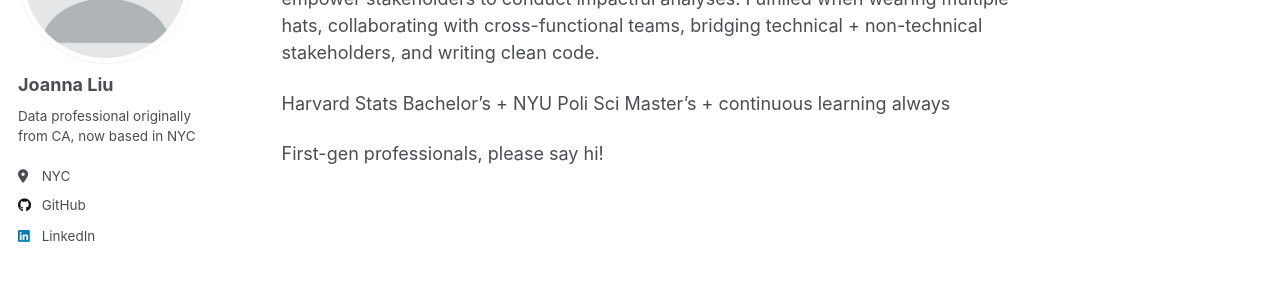
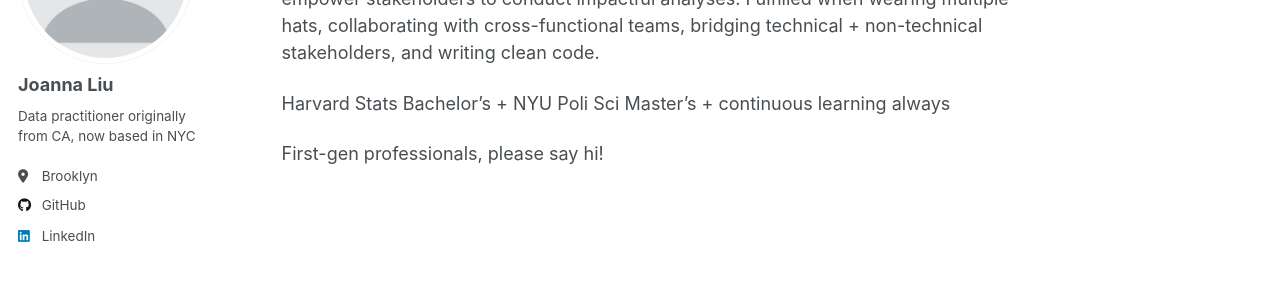
Before and after one commit to joannawliu/joannawliu.github.io, a Jekyll site: the page built from _pages/about.md, in a window 1280 px wide. Shown: the part 210-510 px from the top of the page. Built offline with Jekyll 4.4.1, drawn with Linux system fonts in a browser that asks for light colours; a script that is not in the unit is left out.

Commit message:
Update _config.yml

```diff
--- a/_config.yml
+++ b/_config.yml
@@ -25,8 +25,8 @@ author:
   avatar           : "profile.png"
   name             : "Joanna Liu"
   pronouns         : # example: "she/her"
-  bio              : "Data professional originally from CA, now based in NYC"
-  location         : "NYC"
+  bio              : "Data practitioner originally from CA, now based in NYC"
+  location         : "Brooklyn"
   employer         : # "Red Brick University"
   uri              : # URL
   email            : # "none@example.org"
```
